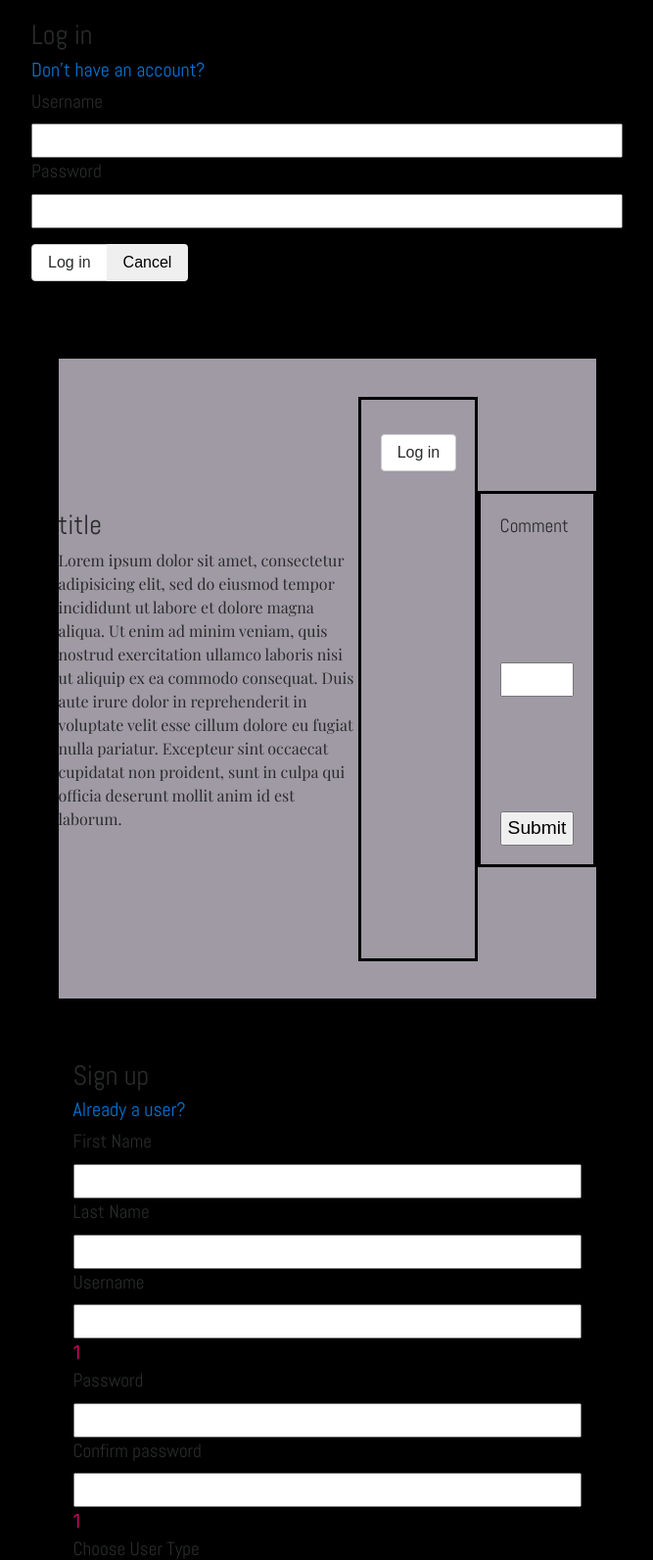
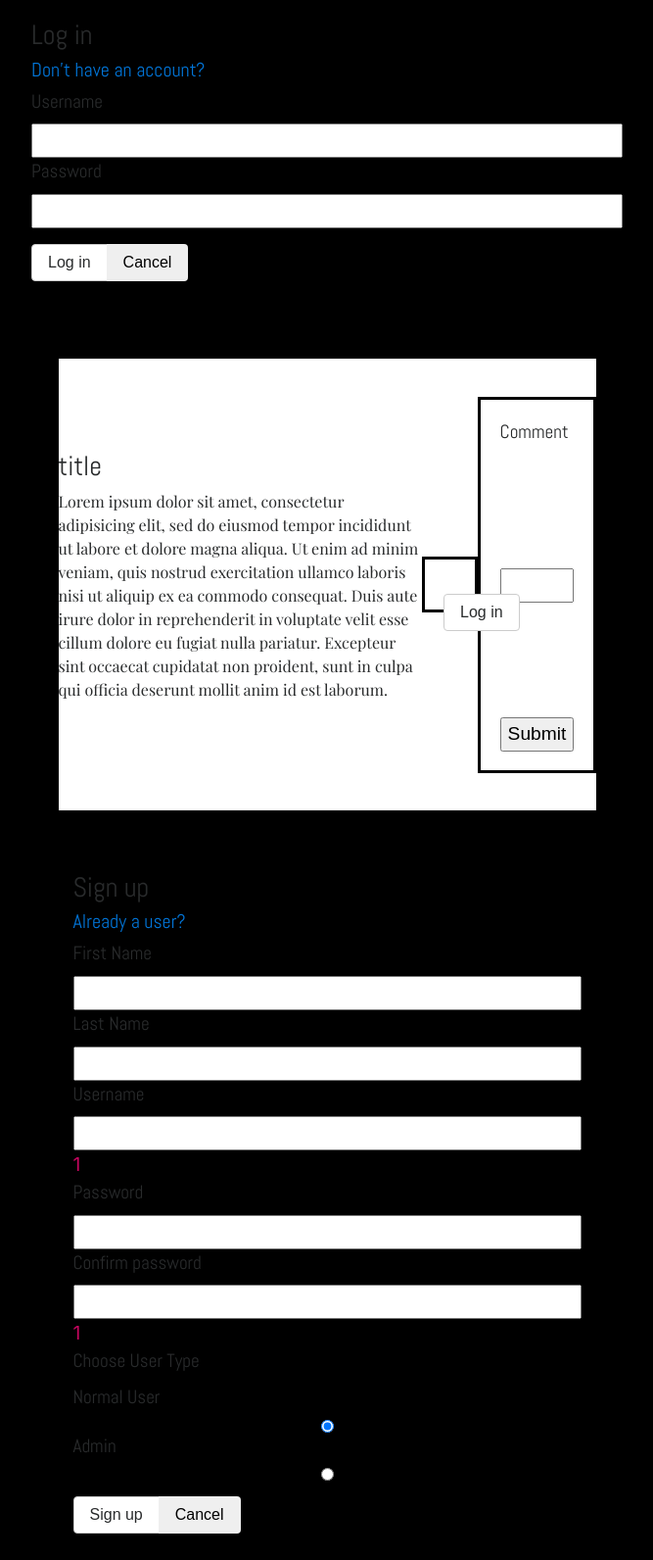
Before and after one commit to magnusohrstrom/mym, a PHP site: page / in a window 1280 px wide. Shown: the part 499-2091 px from the top of the page at 98% size, without its empty margins (306-973 px from the left). Run offline with PHP 8.4, Linux system fonts and the light colour scheme; the visitor is signed in with stand-in values (Sample User, id 1); data that the repository does not hold is empty; some libraries are stand-ins or nearby versions.

Commit message:
onsdag 16

```diff
--- a/comments/Comment.php
+++ b/comments/Comment.php
@@ -11,16 +11,17 @@ class Comment{
 
   public function insertComment()
   {
-
+    session_start();
+    var_dump($_SESSION);
     $st = $this->pdo->prepare('INSERT INTO comments
-      (userId,content,postId)
+      (userId,content,postId,timeStamp)
       VALUES
-      (:userId,:content,:postId)');
+      (:userId,:content,:postId,now())');
 
     $st->execute([
-      ":userId" => 12,
+      ":userId" => $_SESSION['userId'],
       ":content" => $_POST["content"],
-      ":postId" => 1678
+      ":postId" => 2//$_POST["postId"]
     ]);
 
 
--- a/comments/insertComment.php
+++ b/comments/insertComment.php
@@ -1,5 +1,5 @@
 <?php
-
+session_start();
 ini_set('display_errors', 1);
 ini_set('display_startup_errors', 1);
 error_reporting(E_ALL);
--- a/css/main.css
+++ b/css/main.css
@@ -111,9 +111,9 @@ footer {
   -moz-flex-direction: row;
   -ms-flex-direction: row;
   flex-direction: row;
+  background: white;
   height: auto;
   width: 100%;
-  background: #9F9AA4;
   padding: 0;
   margin: 1em 0 0 0;
   border: 0.2em solid black; }
@@ -274,8 +274,8 @@ main {
 
 .like-form {
   position: relative;
-  height: 30em;
-  width: 30em; }
+  height: 3em;
+  width: 3em; }
   .like-form input {
     position: absolute;
     top: 50%;
--- a/likes/Like.php
+++ b/likes/Like.php
@@ -65,13 +65,13 @@ class Like {
   public function getLikesForPost($postId)
   {
     $st = $this->pdo->prepare(
-    'SELECT COUNT(*) FROM likes WHERE postId = :postId');
+    'SELECT COUNT(*) as total FROM likes WHERE postId = :postId');
     $st->execute([
       ':postId' => $postId
     ]);
     $list = $st->fetchAll();
 
-    return $list;
+    return $list[0]['total'];
   }
 }
 
--- a/partials/magnustest/listAllP.php
+++ b/partials/magnustest/listAllP.php
@@ -14,10 +14,17 @@ foreach ($hejsan as $row) {
             <h3>'.$row['title'].'</h3>
             <p>'.$row['content'].'</p>
           </article>';
+
   $likes_amount = new Like($pdo);
-  $list_of_likes = json_encode($likes_amount->getLikesForPost($postId));
- highlight_string(  $list_of_likes );
-  echo $list_of_likes['COUNT(*)'];
+  echo $total = $likes_amount->getLikesForPost($postId);
+
+
+
+
+
+
+
+
 
   include "partials/like-form.php";
 
--- a/sass/main.scss
+++ b/sass/main.scss
@@ -123,8 +123,8 @@ main {
 
 .like-form {
   position: relative;
-  height: 30em;
-  width: 30em;
+  height: 3em;
+  width: 3em;
   & input {
     position: absolute;
     top:50%;
--- a/sass/post.scss
+++ b/sass/post.scss
@@ -3,9 +3,9 @@
   @include justify-content(center);
   @include align-items(center);
   @include flex-direction(row);
+  background: white;
   height: auto;
   width: 100%;
-  background: $grey;
   padding:0;
   margin:1em 0 0 0;
   border:0.2em solid black;
--- a/scripts/comments.js
+++ b/scripts/comments.js
@@ -1,20 +1,25 @@
 let commentsForm = document.getElementsByClassName('comment-form')[0];
-
-
 
 commentsForm.addEventListener('submit', function(event){
 
   //Prevent form from submitting
   event.preventDefault();
 
-  //Do post request to php
-  fetch('comments/insertComment.php', {
-    method: 'POST',
-    body: new FormData(this) //format input-fields
-  })
-  .then(alert('Then!'));
+  $.ajax({
+    url:'comments/insertComment.php',
+    method: 'post',
+    body: new FormData(this),
+    success: function(resp){
+      console.log(resp);
+    }
+  }).done(success);
 
+  function success(resp){
+    console.log('succeeeeee');
+  }
 });
+
+
 
 
 
--- a/scripts/likes.js
+++ b/scripts/likes.js
@@ -2,22 +2,17 @@ let likeButtons = document.getElementsByClassName('like-form');
 
 function ajaxInsertLike(){
 
-
   $.ajax({
     url:'likes/insertLike.php',
     method: 'post',
-    data: 'userId='+2,
+    data: 'userId='+5,
     success: function(resp){
       console.log(resp);
     }
-  }).done(success);
+  }).done();
 
-  function success(resp){
-    console.log('succeeeeee');
-    console.log();
-  }
+
 }
-
 
 for (var i = 0; i < likeButtons.length; i++) {
   likeButtons[i].addEventListener('submit', function(event){
--- a/scripts/main.js
+++ b/scripts/main.js
@@ -1,9 +1,6 @@
 let mym = (function(){
 
   return {
-
-
-
     //Smooth scrolling
     smoothScrollAhref: () => {
       $('a[href*=\\#]').on('click', function(event){
```
